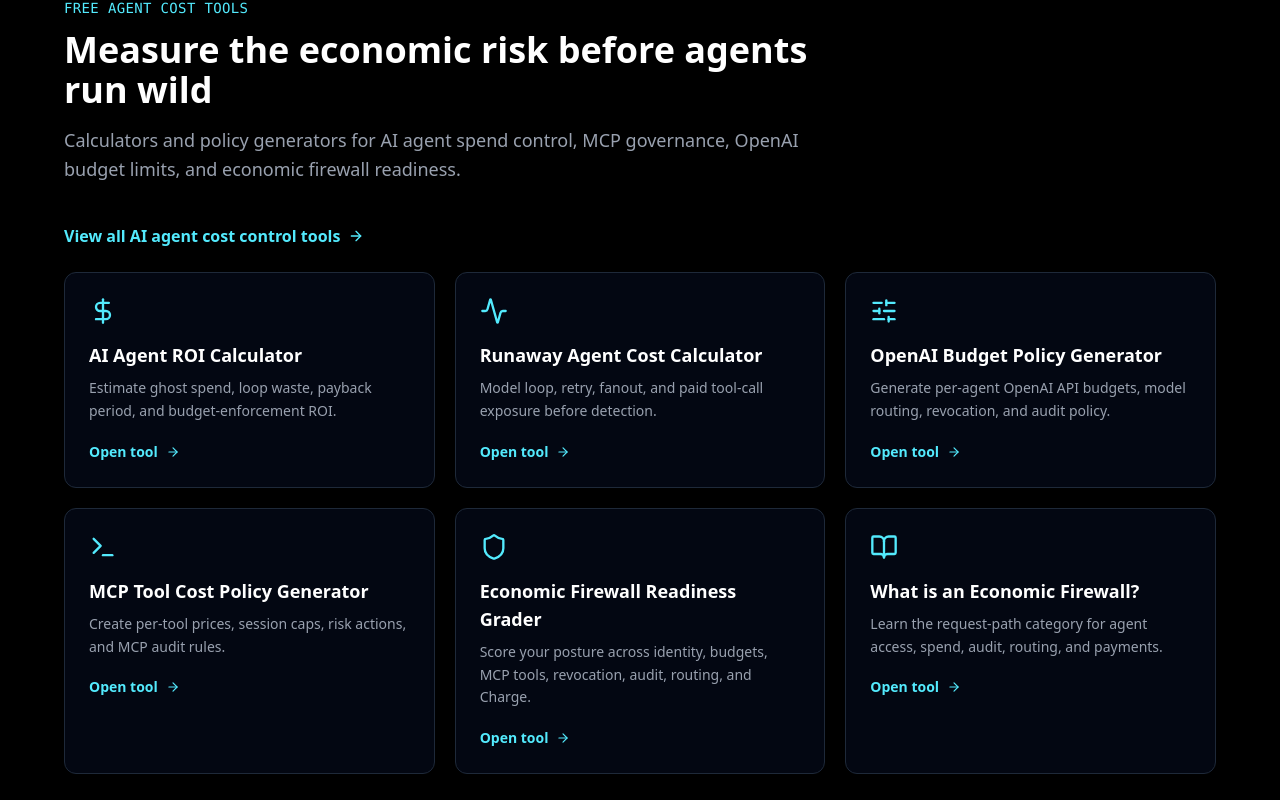
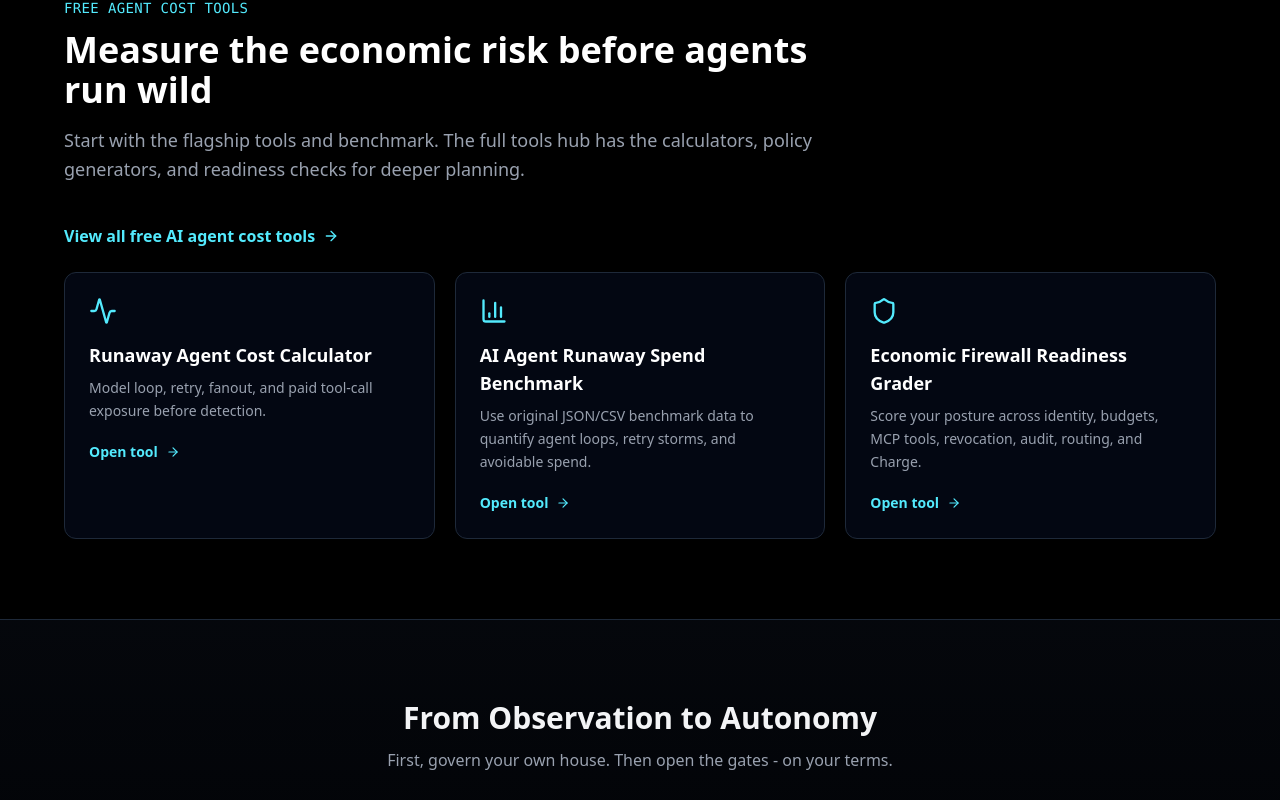
Before and after one commit to SatGate-io/satgate, a Next.js app in the folder satgate-landing/: page / in a window 1280 px wide. Shown: the part 1600-2400 px from the top of the page. Built offline with nearby package versions, Linux system fonts and the light colour scheme.

Commit message:
Feature flagship tools on homepage

```diff
--- a/satgate-landing/app/components/HomeClient.tsx
+++ b/satgate-landing/app/components/HomeClient.tsx
@@ -1,7 +1,7 @@
 'use client';
 
 import React, { useState } from 'react';
-import { Terminal, Code, Cpu, Zap, ArrowRight, CheckCircle, Copy, Check, Shield, Key, Lock, Clock, DollarSign, Bot, GitBranch, Activity, RefreshCw, Menu, X, Eye, SlidersHorizontal, Play, BookOpen } from 'lucide-react';
+import { Terminal, Code, Cpu, Zap, ArrowRight, CheckCircle, Copy, Check, Shield, Key, Lock, Clock, DollarSign, Bot, GitBranch, Activity, RefreshCw, Menu, X, Eye, SlidersHorizontal, Play, BookOpen, BarChart3 } from 'lucide-react';
 import Link from 'next/link';
 import Image from 'next/image';
 
@@ -237,22 +237,19 @@ const LandingPage = () => {
             <p className="mb-3 text-sm font-mono uppercase tracking-wide text-cyan-300">Free agent cost tools</p>
             <h2 className="mb-4 text-3xl md:text-4xl font-bold text-white">Measure the economic risk before agents run wild</h2>
             <p className="text-gray-400 text-lg leading-relaxed">
-              Calculators and policy generators for AI agent spend control, MCP governance, OpenAI budget limits, and economic firewall readiness.
+              Start with the flagship tools and benchmark. The full tools hub has the calculators, policy generators, and readiness checks for deeper planning.
             </p>
           </div>
           <div className="mb-6">
             <Link href="/tools" className="inline-flex items-center gap-2 text-cyan-300 hover:text-cyan-200 font-semibold transition">
-              View all AI agent cost control tools <ArrowRight size={16} />
+              View all free AI agent cost tools <ArrowRight size={16} />
             </Link>
           </div>
-          <div className="grid grid-cols-1 md:grid-cols-2 lg:grid-cols-3 gap-5">
+          <div className="grid grid-cols-1 md:grid-cols-3 gap-5">
             {[
-              { href: '/roi-calculator', title: 'AI Agent ROI Calculator', body: 'Estimate ghost spend, loop waste, payback period, and budget-enforcement ROI.', icon: DollarSign },
               { href: '/runaway-agent-cost-calculator', title: 'Runaway Agent Cost Calculator', body: 'Model loop, retry, fanout, and paid tool-call exposure before detection.', icon: Activity },
-              { href: '/openai-budget-policy-generator', title: 'OpenAI Budget Policy Generator', body: 'Generate per-agent OpenAI API budgets, model routing, revocation, and audit policy.', icon: SlidersHorizontal },
-              { href: '/mcp-tool-cost-policy-generator', title: 'MCP Tool Cost Policy Generator', body: 'Create per-tool prices, session caps, risk actions, and MCP audit rules.', icon: Terminal },
+              { href: '/ai-agent-runaway-spend-benchmark', title: 'AI Agent Runaway Spend Benchmark', body: 'Use original JSON/CSV benchmark data to quantify agent loops, retry storms, and avoidable spend.', icon: BarChart3 },
               { href: '/economic-firewall-readiness-grader', title: 'Economic Firewall Readiness Grader', body: 'Score your posture across identity, budgets, MCP tools, revocation, audit, routing, and Charge.', icon: Shield },
-              { href: '/economic-firewall', title: 'What is an Economic Firewall?', body: 'Learn the request-path category for agent access, spend, audit, routing, and payments.', icon: BookOpen },
             ].map(({ href, title, body, icon: Icon }) => (
               <Link key={href} href={href} className="group rounded-xl border border-gray-800 bg-gray-950 p-6 transition hover:border-cyan-500/50 hover:bg-cyan-950/10">
                 <Icon className="mb-4 text-cyan-300 transition group-hover:text-cyan-200" size={28} />
```
